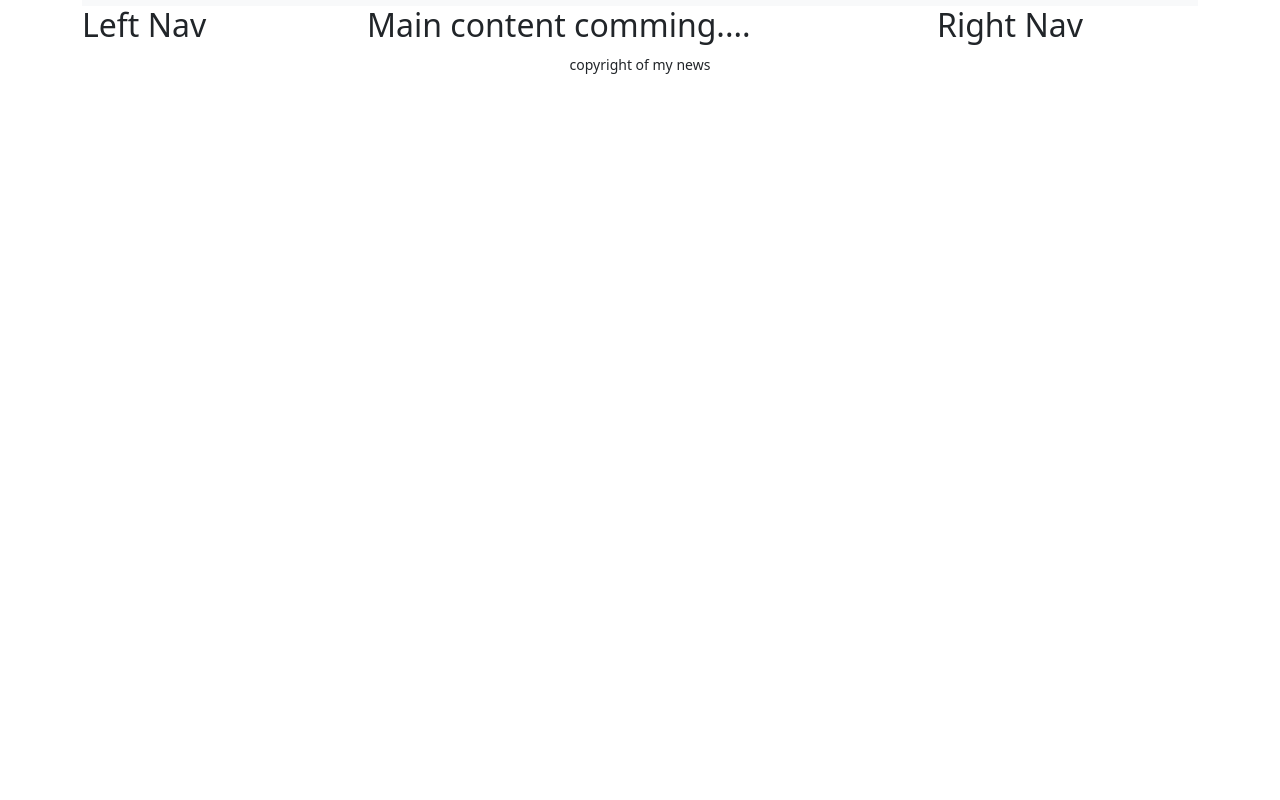
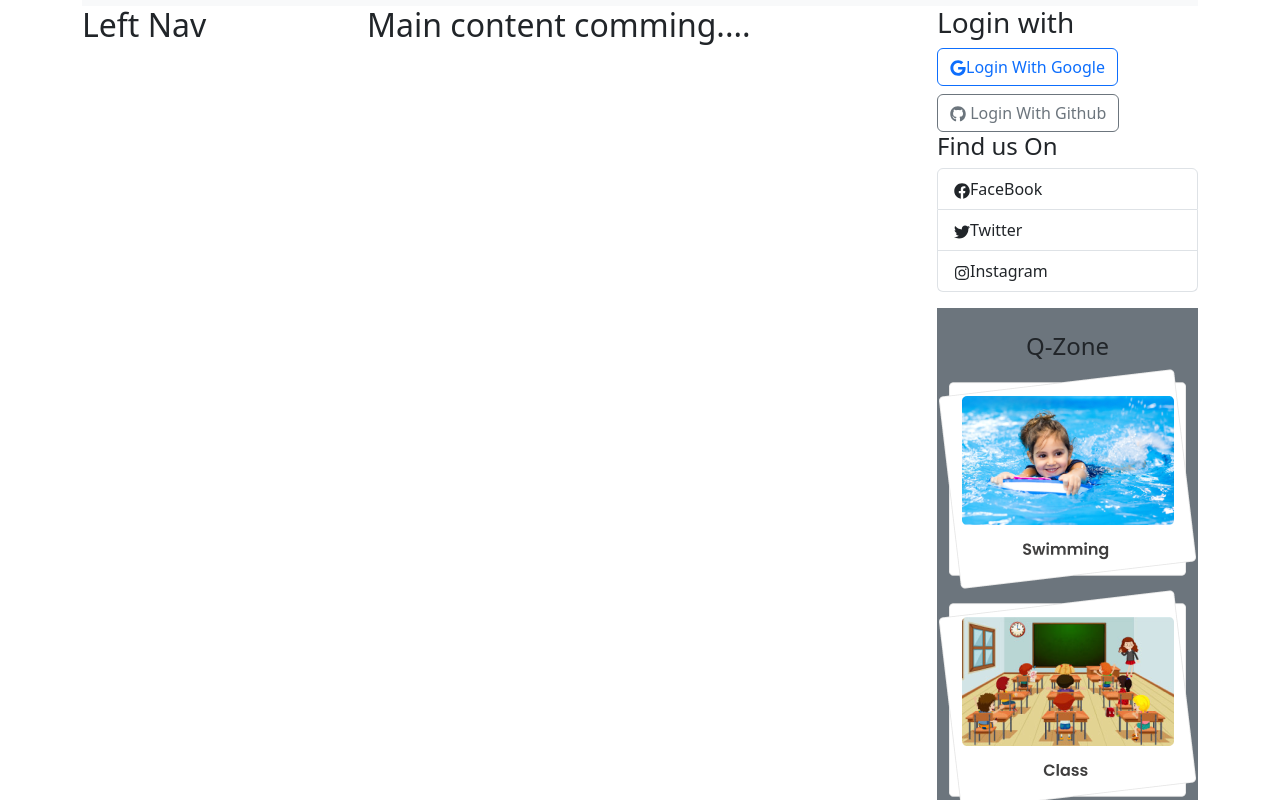
Before and after one commit to Tareq1131/Responsiv-React-Website, a React (Vite) app: page / in a window 1280 px wide. Shown: the part 220-1020 px from the top of the page. Before the commit the page ends 800 px from the top, so only its background shows below. Built offline with nearby package versions, Linux system fonts and the light colour scheme.

Commit message:
Implement Right Side Component and react ions

```diff
--- a/package.json
+++ b/package.json
@@ -18,6 +18,7 @@
     "react-bootstrap": "^2.9.1",
     "react-dom": "^18.2.0",
     "react-fast-marquee": "^1.6.2",
+    "react-icons": "^4.11.0",
     "react-router-dom": "^6.18.0",
     "sort-by": "^0.0.2"
   },
--- /dev/null
+++ b/src/pages/shared/Qzone/Qzone.jsx
@@ -0,0 +1,20 @@
+/* eslint-disable no-unused-vars */
+import React from 'react';
+import qzone1 from '../../../assets/qZone1.png'
+import qzone2 from '../../../assets/qZone2.png'
+import qzone3 from '../../../assets/qZone3.png'
+
+const Qzone = () => {
+    return (
+        <div className='bg-secondary text-center my-3 py-4'>
+            <h4>Q-Zone</h4>
+            <div>
+                <img src={qzone1} alt="" />
+                <img src={qzone2} alt="" />
+                <img src={qzone3} alt="" />
+            </div>
+        </div>
+    );
+};
+
+export default Qzone;
--- a/src/pages/shared/rightNav/RightNav.jsx
+++ b/src/pages/shared/rightNav/RightNav.jsx
@@ -1,12 +1,53 @@
 /* eslint-disable no-unused-vars */
-import React from 'react';
+import React from "react";
+import { Button, ListGroup } from "react-bootstrap";
+import {
+  FaGoogle,
+  FaGithub,
+  FaFacebook,
+  FaInstagram,
+  FaTwitter,
+} from "react-icons/fa";
+import Qzone from "../Qzone/Qzone";
+import bg from "../../../assets/bg.png";
 
 const RightNav = () => {
-    return (
-        <div>
-            <h2>Right Nav</h2>
-        </div>
-    );
+  return (
+    <div>
+      <h3>Login with</h3>
+      <Button className="mb-2" variant="outline-primary">
+        {" "}
+        <FaGoogle />
+        Login With Google
+      </Button>
+      <Button variant="outline-secondary">
+        {" "}
+        <FaGithub /> Login With Github
+      </Button>
+
+      <div>
+        <h4>Find us On</h4>
+        <ListGroup>
+          <ListGroup.Item>
+            <FaFacebook />
+            FaceBook
+          </ListGroup.Item>
+          <ListGroup.Item>
+            <FaTwitter />
+            Twitter
+          </ListGroup.Item>
+          <ListGroup.Item>
+            <FaInstagram />
+            Instagram
+          </ListGroup.Item>
+        </ListGroup>
+      </div>
+      <Qzone></Qzone>
+      <div>
+        <img src={bg} alt="" />
+      </div>
+    </div>
+  );
 };
 
 export default RightNav;
```
Also changed, not shown: 1 other file (tests, documents, lock files or other folders).
